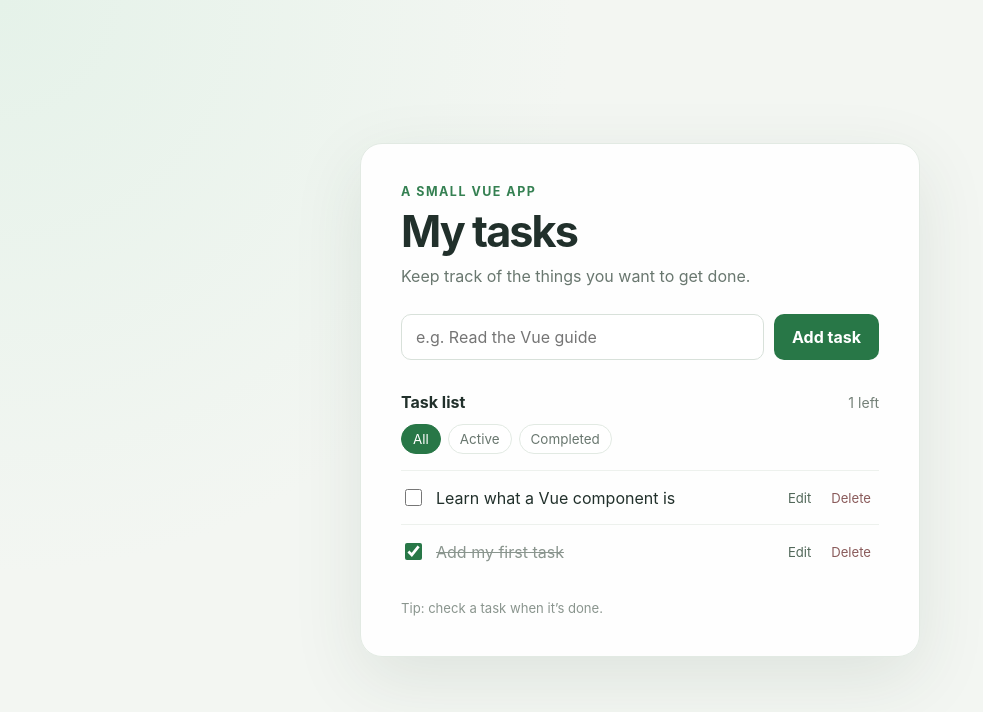
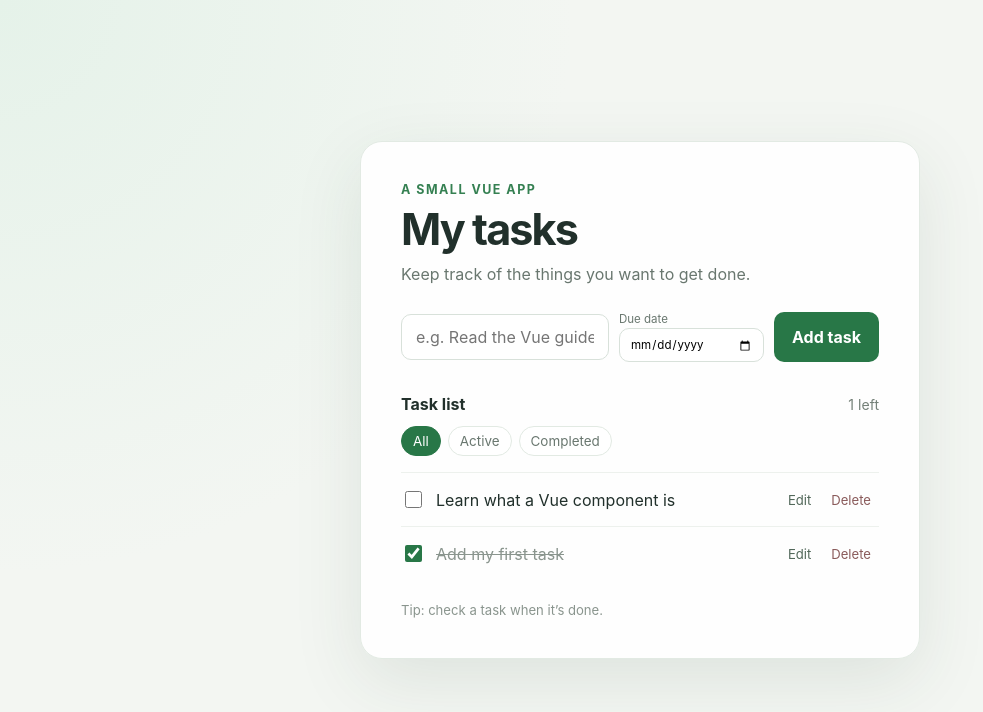
Before and after one commit to ChristineNanu/Task-Tracker, a Vue app in the folder vue-project/: page / in a window 1280 px wide. Shown: the top 712 px of the page, without its empty margins (0-983 px from the left). Built offline with nearby package versions, Linux system fonts and the light colour scheme.

Commit message:
feat: add due date functionality to tasks with input and display updates

```diff
--- a/vue-project/src/App.vue
+++ b/vue-project/src/App.vue
@@ -3,9 +3,10 @@ import { computed, ref, watch } from 'vue'
 import TaskItem from './components/TaskItem.vue'
 
 // ref() makes these values reactive, so Vue updates the page when they change.
-type Task = { id: number; title: string; done: boolean }
+type Task = { id: number; title: string; done: boolean; dueDate?: string }
 
 const newTask = ref('')
+const newDueDate = ref('')
 const starterTasks: Task[] = [
   { id: 1, title: 'Learn what a Vue component is', done: false },
   { id: 2, title: 'Add my first task', done: true },
@@ -48,8 +49,14 @@ function addTask() {
   const title = newTask.value.trim()
   if (!title) return
 
-  tasks.value.push({ id: Date.now(), title, done: false })
+  tasks.value.push({
+    id: Date.now(),
+    title,
+    done: false,
+    dueDate: newDueDate.value || undefined,
+  })
   newTask.value = ''
+  newDueDate.value = ''
 }
 
 function deleteTask(id: number) {
@@ -61,9 +68,12 @@ function toggleTask(id: number) {
   if (task) task.done = !task.done
 }
 
-function editTask(id: number, title: string) {
+function editTask(id: number, title: string, dueDate: string) {
   const task = tasks.value.find((task) => task.id === id)
-  if (task) task.title = title
+  if (task) {
+    task.title = title
+    task.dueDate = dueDate || undefined
+  }
 }
 </script>
 
@@ -75,6 +85,7 @@ function editTask(id: number, title: string) {
       <p class="intro">Keep track of the things you want to get done.</p>
 
       <form class="add-form" @submit.prevent="addTask">
+        <div class="add-fields">
           <label class="visually-hidden" for="new-task">New task</label>
           <input
             id="new-task"
@@ -83,6 +94,11 @@ function editTask(id: number, title: string) {
             placeholder="e.g. Read the Vue guide"
             autocomplete="off"
           />
+          <label class="date-field">
+            Due date
+            <input v-model="newDueDate" type="date" />
+          </label>
+        </div>
         <button class="add-button" type="submit">Add task</button>
       </form>
 
--- a/vue-project/src/assets/main.css
+++ b/vue-project/src/assets/main.css
@@ -83,6 +83,14 @@ h1 {
   margin-top: 28px;
 }
 
+.add-fields {
+  display: flex;
+  min-width: 0;
+  flex: 1;
+  align-items: center;
+  gap: 10px;
+}
+
 .add-form input {
   min-width: 0;
   flex: 1;
@@ -95,6 +103,19 @@ h1 {
 .add-form input:focus {
   border-color: #398658;
   box-shadow: 0 0 0 3px rgba(57, 134, 88, 0.13);
+}
+
+.date-field {
+  display: grid;
+  flex-shrink: 0;
+  gap: 2px;
+  color: #69776f;
+  font-size: 0.72rem;
+}
+
+.date-field input {
+  width: 145px;
+  padding: 8px 10px;
 }
 
 .add-button {
@@ -171,6 +192,17 @@ h1 {
   align-items: center;
   gap: 11px;
   overflow-wrap: anywhere;
+}
+
+.task-details {
+  display: grid;
+  gap: 2px;
+}
+
+.task-details small {
+  color: #748078;
+  font-size: 0.76rem;
+  text-decoration: none;
 }
 
 .task-label input {
@@ -281,6 +313,15 @@ h1 {
     flex-direction: column;
   }
 
+  .add-fields {
+    flex-direction: column;
+    align-items: stretch;
+  }
+
+  .date-field input {
+    width: 100%;
+  }
+
   .add-button {
     min-height: 44px;
   }
--- a/vue-project/src/components/TaskItem.vue
+++ b/vue-project/src/components/TaskItem.vue
@@ -1,7 +1,7 @@
 <script setup lang="ts">
 import { ref } from 'vue'
 
-type Task = { id: number; title: string; done: boolean }
+type Task = { id: number; title: string; done: boolean; dueDate?: string }
 
 // The parent passes this task into the component as a prop.
 const props = defineProps<{ task: Task }>()
@@ -10,14 +10,16 @@ const props = defineProps<{ task: Task }>()
 const emit = defineEmits<{
   toggle: [id: number]
   delete: [id: number]
-  edit: [id: number, title: string]
+  edit: [id: number, title: string, dueDate: string]
 }>()
 
 const isEditing = ref(false)
 const editedTitle = ref('')
+const editedDueDate = ref('')
 
 function startEditing() {
   editedTitle.value = props.task.title
+  editedDueDate.value = props.task.dueDate ?? ''
   isEditing.value = true
 }
 
@@ -25,12 +27,20 @@ function saveEdit() {
   const title = editedTitle.value.trim()
   if (!title) return
 
-  emit('edit', props.task.id, title)
+  emit('edit', props.task.id, title, editedDueDate.value)
   isEditing.value = false
 }
 
 function cancelEdit() {
   isEditing.value = false
+}
+
+function formatDueDate(date: string) {
+  return new Date(`${date}T00:00:00`).toLocaleDateString(undefined, {
+    month: 'short',
+    day: 'numeric',
+    year: 'numeric',
+  })
 }
 </script>
 
@@ -39,6 +49,8 @@ function cancelEdit() {
     <form v-if="isEditing" class="edit-form" @submit.prevent="saveEdit">
       <label class="visually-hidden" :for="`edit-task-${task.id}`">Edit task</label>
       <input :id="`edit-task-${task.id}`" v-model="editedTitle" />
+      <label class="visually-hidden" :for="`edit-date-${task.id}`">Due date</label>
+      <input :id="`edit-date-${task.id}`" v-model="editedDueDate" type="date" />
       <button class="save-button" type="submit">Save</button>
       <button class="cancel-button" type="button" @click="cancelEdit">Cancel</button>
     </form>
@@ -50,7 +62,10 @@ function cancelEdit() {
           :checked="task.done"
           @change="emit('toggle', task.id)"
         />
-        <span>{{ task.title }}</span>
+        <span class="task-details">
+          <span>{{ task.title }}</span>
+          <small v-if="task.dueDate">Due {{ formatDueDate(task.dueDate) }}</small>
+        </span>
       </label>
       <div class="row-actions">
         <button class="edit-button" type="button" @click="startEditing">Edit</button>
```
Lines whose indentation alone changed are shown as unchanged.
